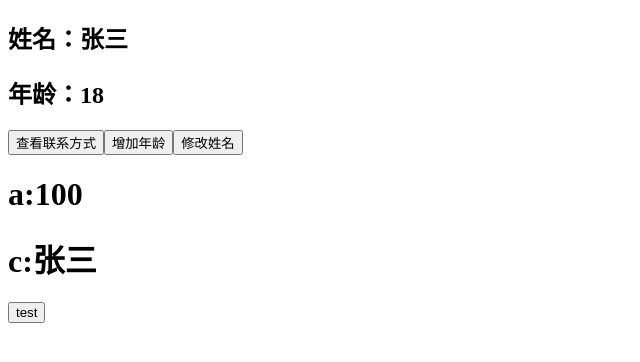
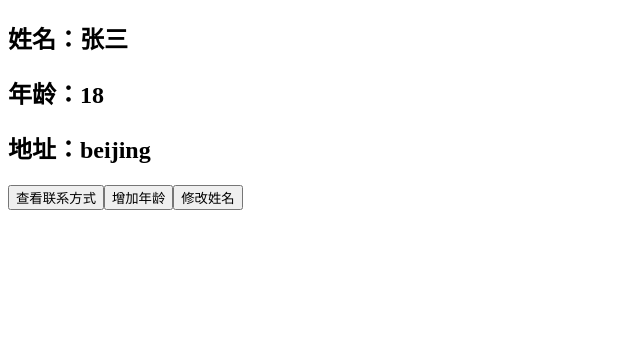
Before and after one commit to Y-Destiny/hello_vue3, a Vue app: page / in a window 1280 px wide. Shown: the top 362 px of the page, without its empty margins (0-640 px from the left). Built offline with nearby package versions, Linux system fonts and the light colour scheme.

Commit message:
setup 语法糖

```diff
--- a/package.json
+++ b/package.json
@@ -21,6 +21,7 @@
     "npm-run-all2": "^6.1.1",
     "typescript": "~5.3.0",
     "vite": "^5.0.11",
+    "vite-plugin-vue-setup-extend": "^0.4.0",
     "vue-tsc": "^1.8.27"
   }
 }
--- a/src/components/Person.vue
+++ b/src/components/Person.vue
@@ -2,37 +2,27 @@
     <div class="person">
         <h2>姓名：{{name}}</h2>
         <h2>年龄：{{age}}</h2>
+        <h2>地址：{{ address }}</h2>
         <button @click="showTel">查看联系方式</button>
         <button @click="changeAge">增加年龄</button>
         <button @click="changeName">修改姓名</button>
     </div>
-    <div>
-        <h1>a:{{ a }}</h1>
-        <h1>c:{{ c }}</h1>
-        <button @click="b">test</button>
-    </div>
 </template>
 
+<!--
 <script lang="ts">
     export default {
         name: 'Person',
         beforeCreate(){
             console.log("beforeCreate")
         },
-        //data和methods可与setup同时存在
-        //setup生命周期早，data可读取setup数据，setup不可读取data
-        data(){
-            return {
-                a:100,
-                c:this.name
     }
-        },
-        methods:{
-            b(){
-                console.log('b')
-            }
-        },
-        setup(){
+</script>
+-->
+
+<!-- setup 语法糖 自动return-->
+<!--使用setup插件可使用name指定组件名-->
+<script lang="ts" setup name="Person">
     console.log("setup")
     //setup函数中this指向undefined,vue3中弱化this
 
@@ -40,7 +30,7 @@
     let name = '张三'//name不是响应式的
     let age = 18//age不是响应式的
     let tel = '123456789'
-
+    let address='beijing'
     //方法
     function showTel(){
         alert(tel)
@@ -58,12 +48,4 @@
         name = '李四'
         console.log(name)
     }
-
-            //将数据和方法暴露出去，模板中才可以直接使用
-            return {name,age,showTel,changeAge,changeName}
-
-            //return function(){return 'hh'}
-            //return ()=>{return 'hh'}
-        }
-    }
 </script>
--- a/vite.config.ts
+++ b/vite.config.ts
@@ -3,10 +3,13 @@ import { fileURLToPath, URL } from 'node:url'
 import { defineConfig } from 'vite'
 import vue from '@vitejs/plugin-vue'
 
+import VueSetUpExtend from 'vite-plugin-vue-setup-extend'
+
 // https://vitejs.dev/config/
 export default defineConfig({
   plugins: [
     vue(),
+    VueSetUpExtend()
   ],
   resolve: {
     alias: {
```
Also changed, not shown: 1 other file (tests, documents, lock files or other folders). Lines whose indentation alone changed are shown as unchanged.
